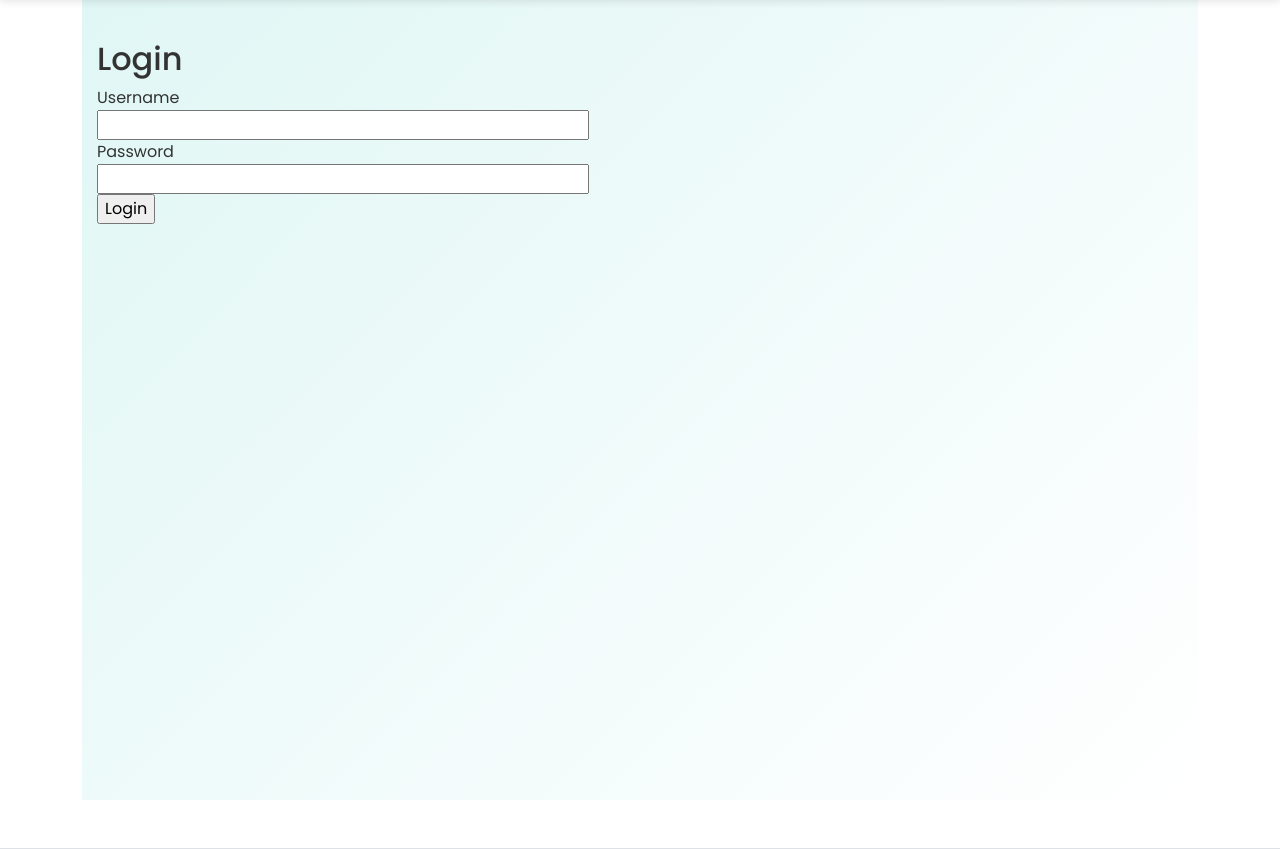
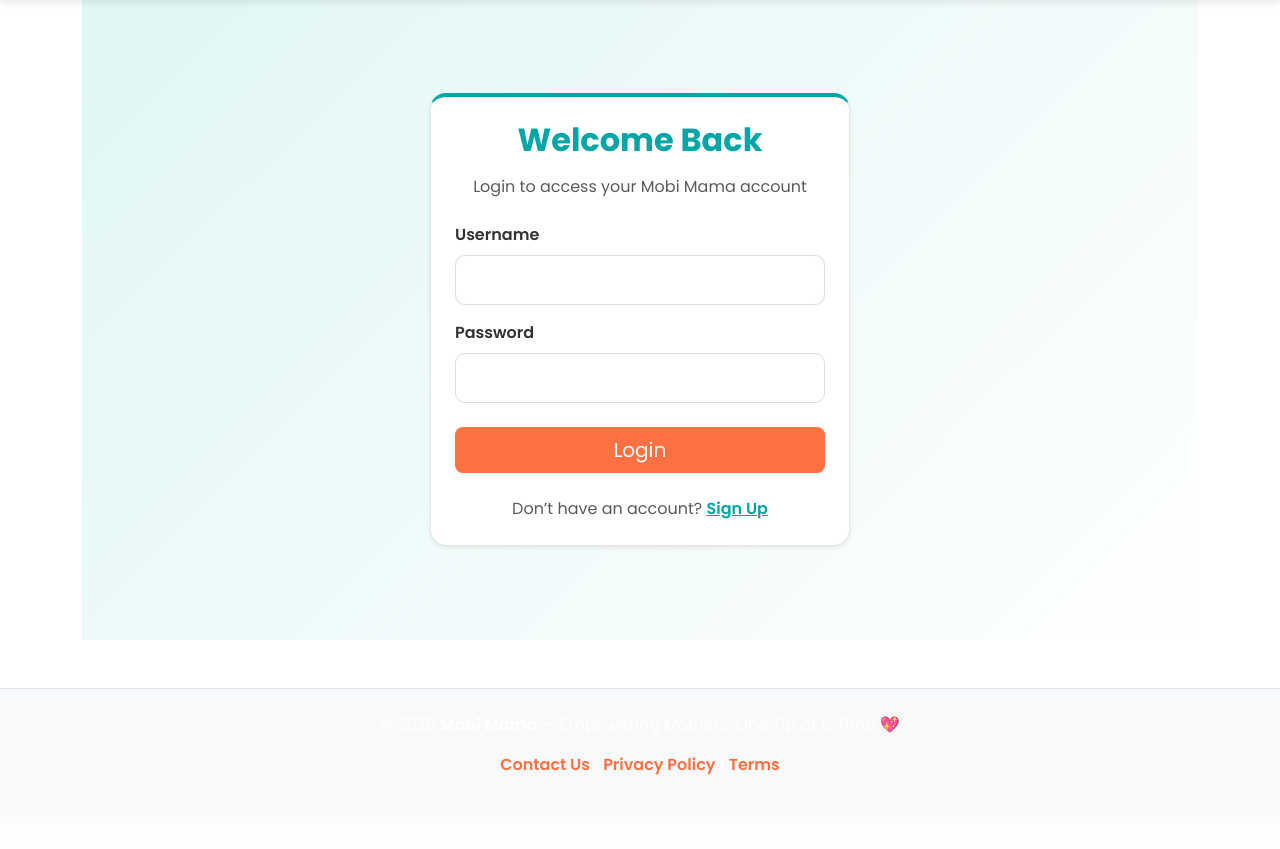
Before and after one commit to attohx/mobi-mamav1, a Flask app: page /auth/login in a window 1280 px wide. Shown: the part 72-921 px from the top of the page. After the commit the page ends 847 px from the top, so only its background shows below. Run offline with Flask 3, Linux system fonts and the light colour scheme.

Commit message:
fixed login page

```diff
--- a/templates/auth/login.html
+++ b/templates/auth/login.html
@@ -1,20 +1,34 @@
 {% extends "base.html" %}
 {% block content %}
-<div class="login-container">
-    <h2>Login</h2>
+
+<div class="login-container d-flex align-items-center justify-content-center" style="min-height: 80vh;">
+  <div class="login-card shadow-sm p-4 rounded-4" style="max-width: 420px; width: 100%; background: #fff;">
+    <h2 class="text-center fw-bold mb-3" style="color: var(--teal);">Welcome Back</h2>
+    <p class="text-center text-muted mb-4">Login to access your Mobi Mama account</p>
+
     <form method="POST">
-        {{ form.hidden_tag() }}
-        <div>
-            {{ form.username.label }}<br>
-            {{ form.username(size=32) }}
-        </div>
-        <div>
-            {{ form.password.label }}<br>
-            {{ form.password(size=32) }}
-        </div>
-        <div>
-            {{ form.submit() }}
-        </div>
+      {{ form.hidden_tag() }}
+
+      <div class="mb-3">
+        {{ form.username.label(class="form-label fw-semibold") }}
+        {{ form.username(class="form-control form-control-lg") }}
+      </div>
+
+      <div class="mb-3">
+        {{ form.password.label(class="form-label fw-semibold") }}
+        {{ form.password(class="form-control form-control-lg") }}
+      </div>
+
+      <div class="d-grid mt-4">
+        <button type="submit" class="btn btn-coral btn-lg">Login</button>
+      </div>
+
+      <p class="text-center text-muted mt-4 mb-0">
+        Don’t have an account?
+        <a href="{{ url_for('auth.register') }}" style="color: var(--teal); font-weight:600;">Sign Up</a>
+      </p>
     </form>
+  </div>
 </div>
+
 {% endblock %}
```
